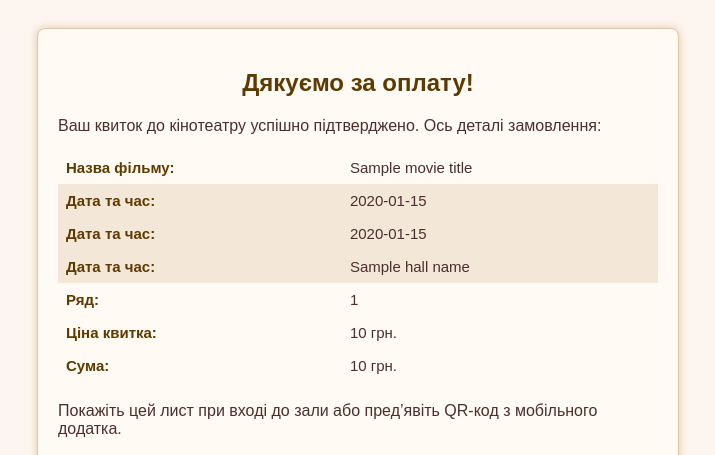
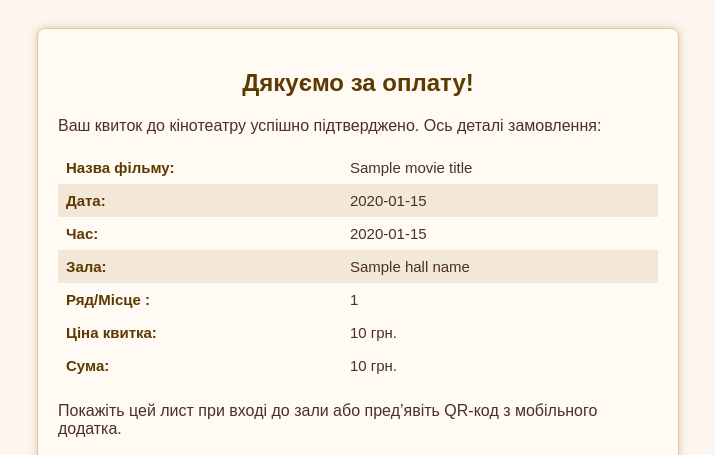
Before and after one commit to yurkohudyma/Theater2025, a Spring app: template src/main/resources/templates/email_ticket_template.html in a window 1280 px wide. Shown: the top 455 px of the page, without its empty margins (282-997 px from the left). Run offline with Thymeleaf, Linux system fonts and the light colour scheme; the template is opened without the code that fills it: most values are stand-ins (such as "Sample title", 1, 10 or a date in 2020); data that the repository does not hold is empty; some of the project's set-up classes (security, data sources, template engines, error pages and the like) are left out, and stand-ins take their place.

```diff
--- a/src/main/java/ua/hudyma/Theater2025/controller/Rest/LiqpayRestController.java
+++ b/src/main/java/ua/hudyma/Theater2025/controller/Rest/LiqpayRestController.java
@@ -110,7 +110,7 @@ public class LiqpayRestController {
             log.info("---------new ticket {} fixed", ticket.getId());
         });
         transactionService.addNewTransaction(transaction);
-        emailService.sendEmail(user.getEmail(), seatBatchRequest);
+        emailService.sendEmail(user.getEmail(), seatBatchRequest, transaction.getLocalOrderId());
     }
 
     /**
--- a/src/main/java/ua/hudyma/Theater2025/service/TicketService.java
+++ b/src/main/java/ua/hudyma/Theater2025/service/TicketService.java
@@ -61,6 +61,7 @@ public class TicketService {
 
     //@Scheduled(cron = "0 30 6 * * ?") //щодня о 6:30 ранку
     //@PostConstruct //а також при кожному запуску сервера
+
     @Transactional
     //@Modifying
     public void detectPendingTicketsAndDump() {
@@ -85,7 +86,6 @@ public class TicketService {
             }
         }
     }
-
     public byte[] generateQrBase64(String qrText) {
         try {
             int width = 200;
@@ -115,4 +115,8 @@ public class TicketService {
         }
     }
 
+    public String generateQrImage64(String orderId) {
+        var byteArray = generateQrBase64(orderId);
+        return Base64.getEncoder().encodeToString(byteArray);
+    }
 }
--- a/src/main/resources/static/css/style.css
+++ b/src/main/resources/static/css/style.css
@@ -227,7 +227,7 @@ header {
     gap: 20px;
     justify-content: left;
 	max-width: 60%;
-	margin-left: 130px;
+	margin-left: 180px;
 }
 
 /* Блок одного фільму */
--- a/src/main/resources/templates/email_ticket_template.html
+++ b/src/main/resources/templates/email_ticket_template.html
@@ -16,19 +16,19 @@
             <td style="padding: 8px;">[[${movieTitle}]]</td>
         </tr>
         <tr style="background-color: #f3e7d8;">
-            <td style="padding: 8px; font-weight: bold; color: #5d3a00;">Дата та час:</td>
+            <td style="padding: 8px; font-weight: bold; color: #5d3a00;">Дата:</td>
             <td style="padding: 8px;">[[${date}]]</td>
         </tr>
-        <tr style="background-color: #f3e7d8;">
-            <td style="padding: 8px; font-weight: bold; color: #5d3a00;">Дата та час:</td>
+        <tr>
+            <td style="padding: 8px; font-weight: bold; color: #5d3a00;">Час:</td>
             <td style="padding: 8px;">[[${time}]]</td>
         </tr>
         <tr style="background-color: #f3e7d8;">
-            <td style="padding: 8px; font-weight: bold; color: #5d3a00;">Дата та час:</td>
+            <td style="padding: 8px; font-weight: bold; color: #5d3a00;">Зала:</td>
             <td style="padding: 8px;">[[${hallName}]]</td>
         </tr>
         <tr>
-            <td style="padding: 8px; font-weight: bold; color: #5d3a00;">Ряд:</td>
+            <td style="padding: 8px; font-weight: bold; color: #5d3a00;">Ряд/Місце :</td>
             <td style="padding: 8px;">[[${rowAndSeatNumber}]]</td>
         </tr>
         <tr>
```
Also changed, not shown: src/main/java/ua/hudyma/Theater2025/controller/UserController.java (+19 -11 lines), src/main/java/ua/hudyma/Theater2025/service/EmailService.java (+5 -4 lines), src/main/resources/templates/user.html (+5 -0 lines).
